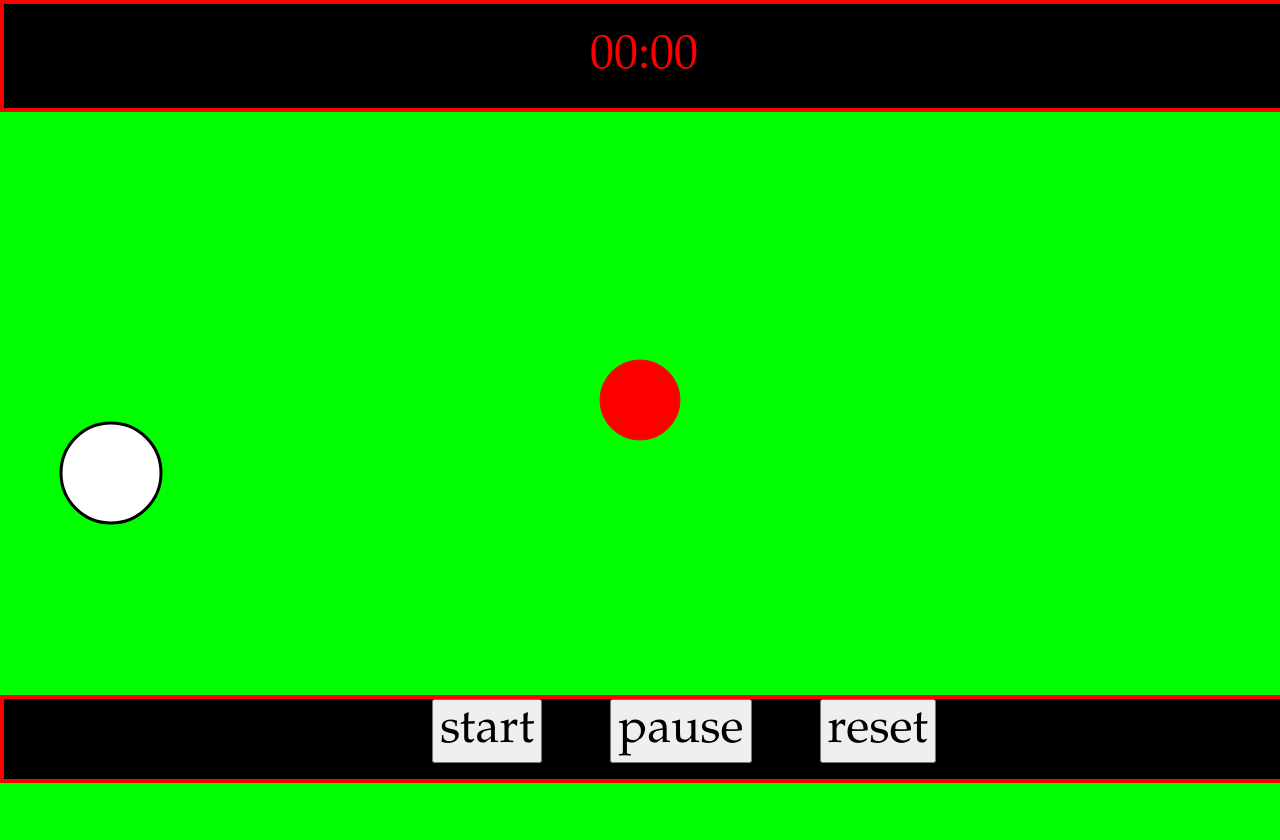
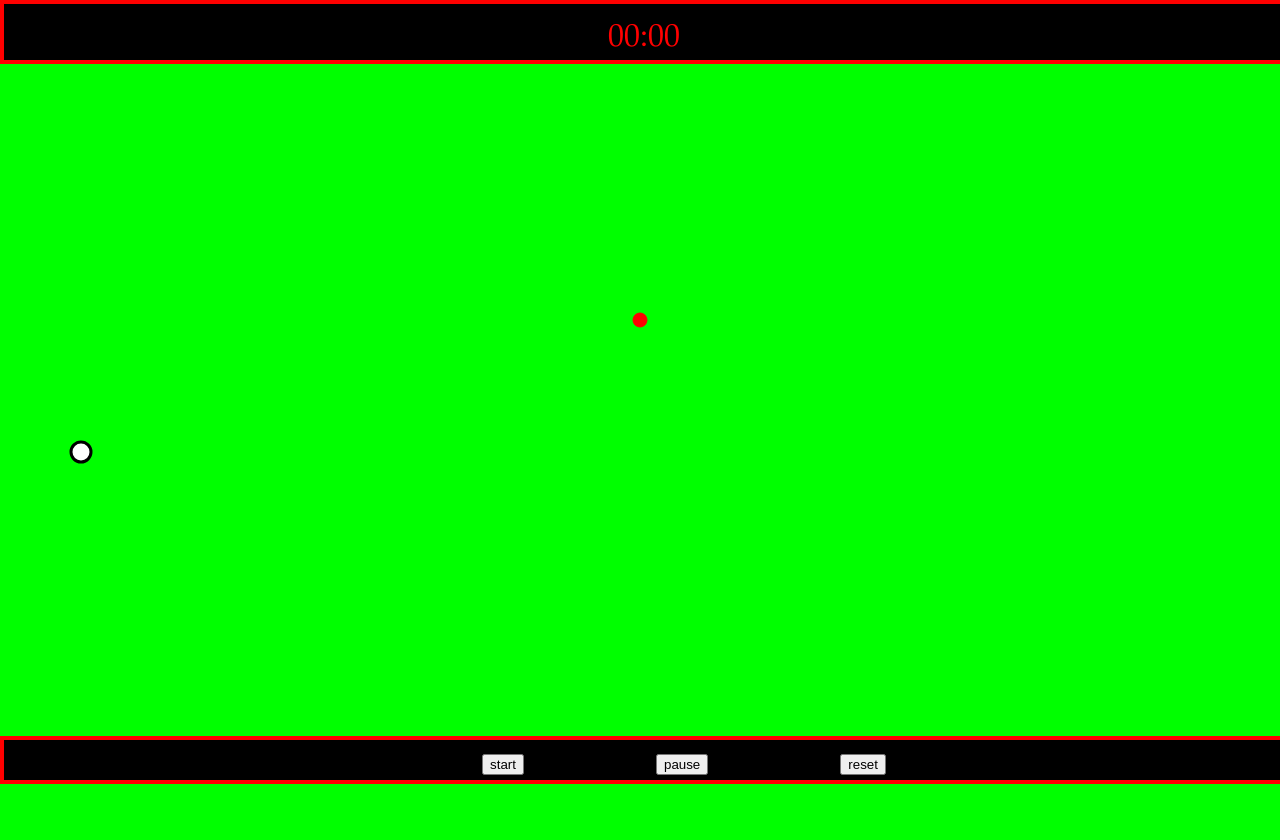
Before and after one commit to beyond94/BallInHole, a plain HTML site: page index.html in a window 1280 px wide. Shown: the top 840 px of the page. Before the commit the page ends 800 px from the top, so only its background shows below. Drawn offline with Linux system fonts and the light colour scheme.

Commit message:
Version 2

```diff
--- a/movingBall.css
+++ b/movingBall.css
@@ -8,24 +8,14 @@ body {
     width: 100%;
 }
 
-#fullscreenButton {
-    position: absolute;
-    right: 10px;
-    top: 5px;
-    font-family: "Helvetica Neue", Helvetica, Arial, sans-serif;
-    font-weight: 300;
-    font-size: 22px;
-    color: #ff0000;
-}
-
 #chrono
 {
     position: absolute;
     text-align: center;
-    height: 10%;
+    height: 5%;
     background-color: black;
     font-family: "Palatino Linotype", "Book Antiqua", Palatino, serif;
-    font-size: 3em;
+    font-size: 2em;
     color: red;
     padding-top:0.5em;
     width: 100%;
@@ -35,42 +25,27 @@ body {
 #buttons{
     position: absolute;
     text-align: center;
-    height: 10%;
+    height: 5%;
     background-color: black;
     width:100%;
-    bottom:0.1%;
+    bottom:0;
     border: 4px solid red;
 }
 
 #buttons li
 {
+    height: 2.5em;
+    width: 32%;
     display: inline;
     list-style-type: none;
     text-align: center;
     padding:2em;
-}
-
-#start
-{
-    font-family: "Palatino Linotype", "Book Antiqua", Palatino, serif;
-    font-size: 3em;
-}
-
-#pause
-{
-    font-family: "Palatino Linotype", "Book Antiqua", Palatino, serif;
-    font-size: 3em;
-}
-
-#reset
-{
-    font-family: "Palatino Linotype", "Book Antiqua", Palatino, serif;
-    font-size: 3em;
+    font-size: 2em;
 }
 
 #surface
 {
     width:100%;
     top:10%;
-    position:absolute;
+    display:block;
 }
--- a/movingBall.js
+++ b/movingBall.js
@@ -43,14 +43,14 @@ function doLayout(event) {
 	var surface = document.getElementById('surface');
 	surface.width = winW;
 	surface.height = winH;
-	var radius = 40;
+	var radius = 7;
 	ball = {	radius:radius,
 				x:Math.round(winW/2),
 				y:Math.round(winH/2),
 				color:'rgba(255, 0, 0, 255)'};
-    var xrand = Math.floor((Math.random()*(winW-102))+50);
-    var yrand = Math.floor((Math.random()*(winH-maxheight-102))+maxheight);
-    hole = {    radius:radius+10,
+    var xrand = Math.floor((Math.random()*(winW-15))+15);
+    var yrand = Math.floor((Math.random()*(winH-maxheight-15))+maxheight);
+    hole = {    radius:radius+3,
                 x:xrand,
                 y:yrand,
                 color:'rgba(255,255,255,255)'};
```
